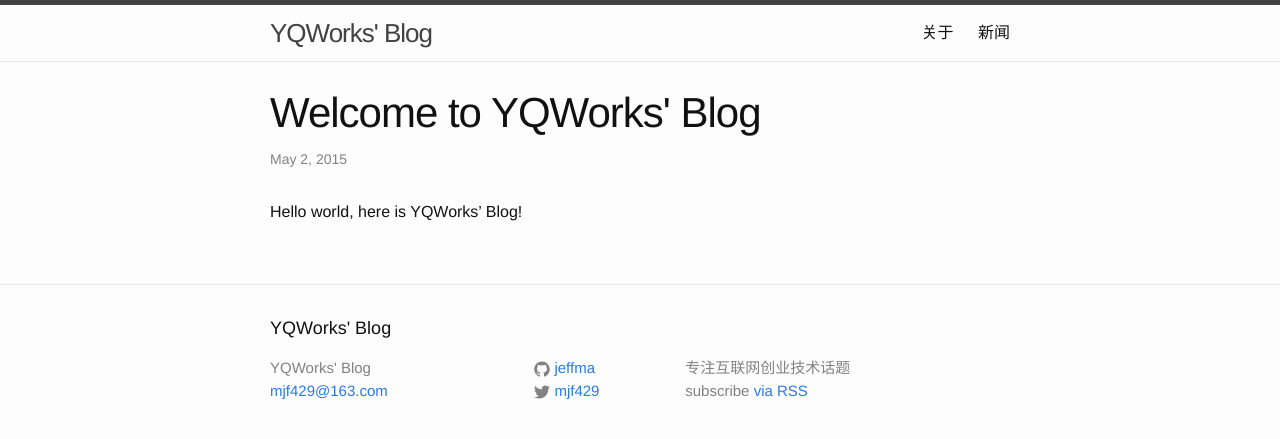
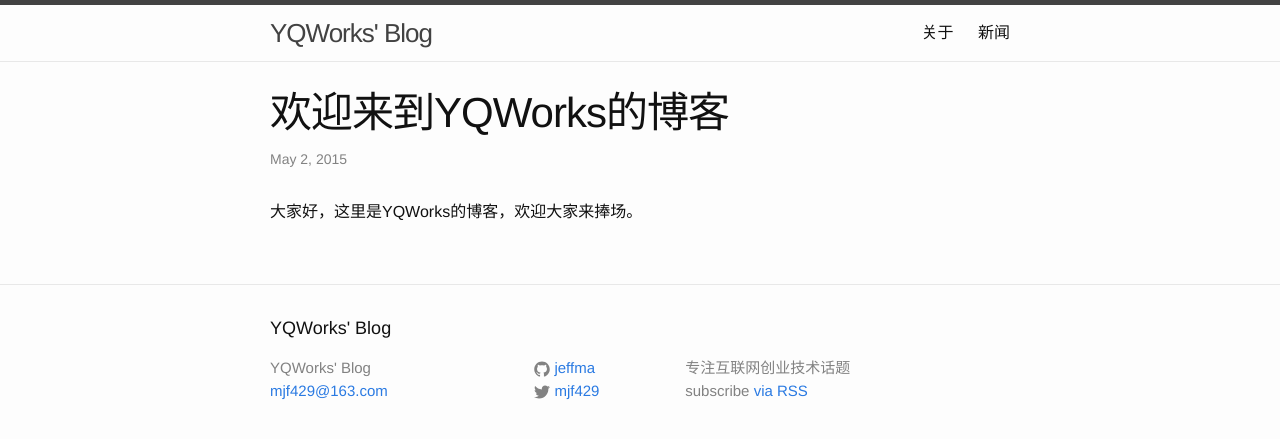
Before and after one commit to jeffma/jeffma.github.io, a Jekyll site: the page built from _posts/2015-05-02-welcome-to-yqworks-blog.markdown, in a window 1280 px wide. Shown: the top 439 px of the page. Built offline with Jekyll 4.4.1, drawn with Linux system fonts in a browser that asks for light colours.

Commit message:
change welcome

```diff
--- a/_posts/2015-05-02-welcome-to-yqworks-blog.markdown
+++ b/_posts/2015-05-02-welcome-to-yqworks-blog.markdown
@@ -1,6 +1,6 @@
 ---
 layout: post
-title: "Welcome to YQWorks' Blog"
+title: "欢迎来到YQWorks的博客"
 date: 2015-05-02T17:18:39+08:00
 ---
-Hello world, here is YQWorks' Blog!
+大家好，这里是YQWorks的博客，欢迎大家来捧场。
```
